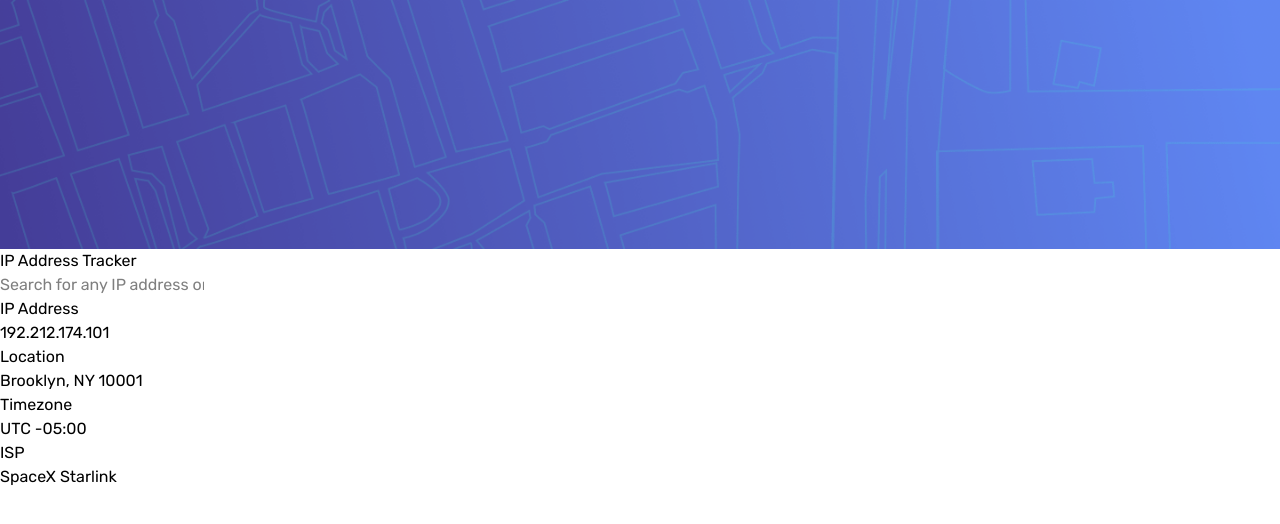
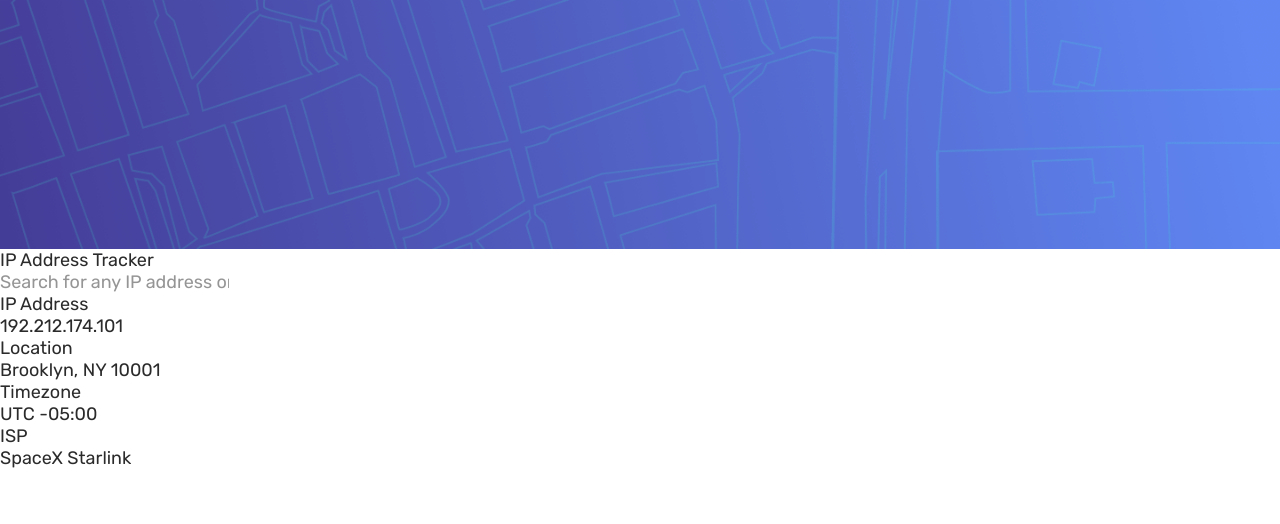
Before and after one commit to heygauravshukla/ip-address-tracker, a Next.js app: page / in a window 1280 px wide. Shown: the top 524 px of the page. Built offline with nearby package versions, Linux system fonts and the light colour scheme.

Commit message:
Apply base styles to homepage body tag
Set base colors and typography in the body tag to ensure consistent styling inheritance for descendants.

```diff
--- a/app/layout.js
+++ b/app/layout.js
@@ -1,20 +1,22 @@
-import { Rubik } from 'next/font/google';
-import './globals.css';
+import { Rubik } from "next/font/google";
+import "./globals.css";
 
 const rubik = Rubik({
-  subsets: ['latin'],
-  display: 'swap',
+  subsets: ["latin"],
+  display: "swap",
 });
 
 export const metadata = {
-  title: 'Frontend Mentor | IP Address Tracker',
-  description: 'An IP address tracker app built with Next.js',
+  title: "Frontend Mentor | IP Address Tracker",
+  description: "An IP address tracker app built with Next.js",
 };
 
 export default function RootLayout({ children }) {
   return (
     <html lang="en" className={rubik.className}>
-      <body>{children}</body>
+      <body className="bg-white text-lg/[normal] text-gray-800">
+        {children}
+      </body>
     </html>
   );
 }
```
